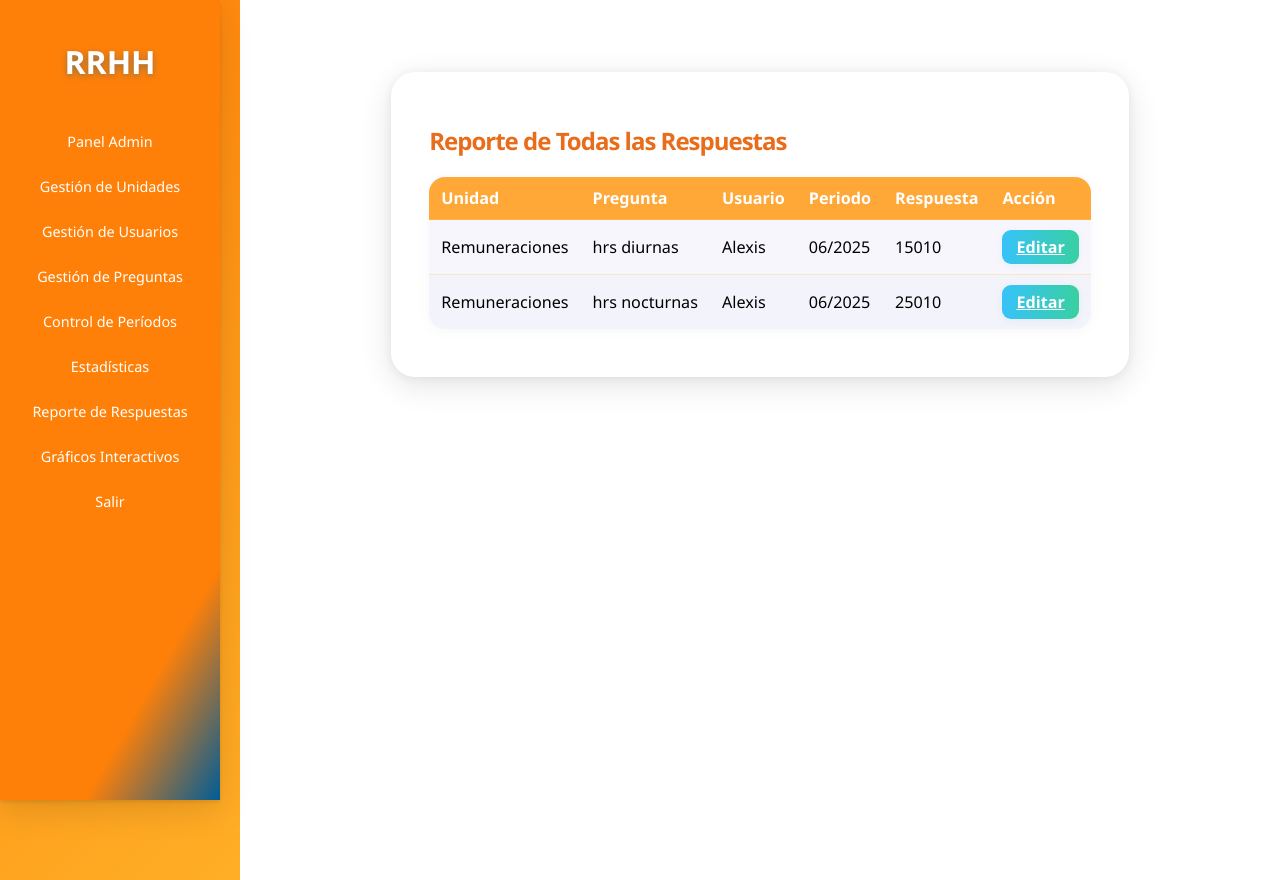
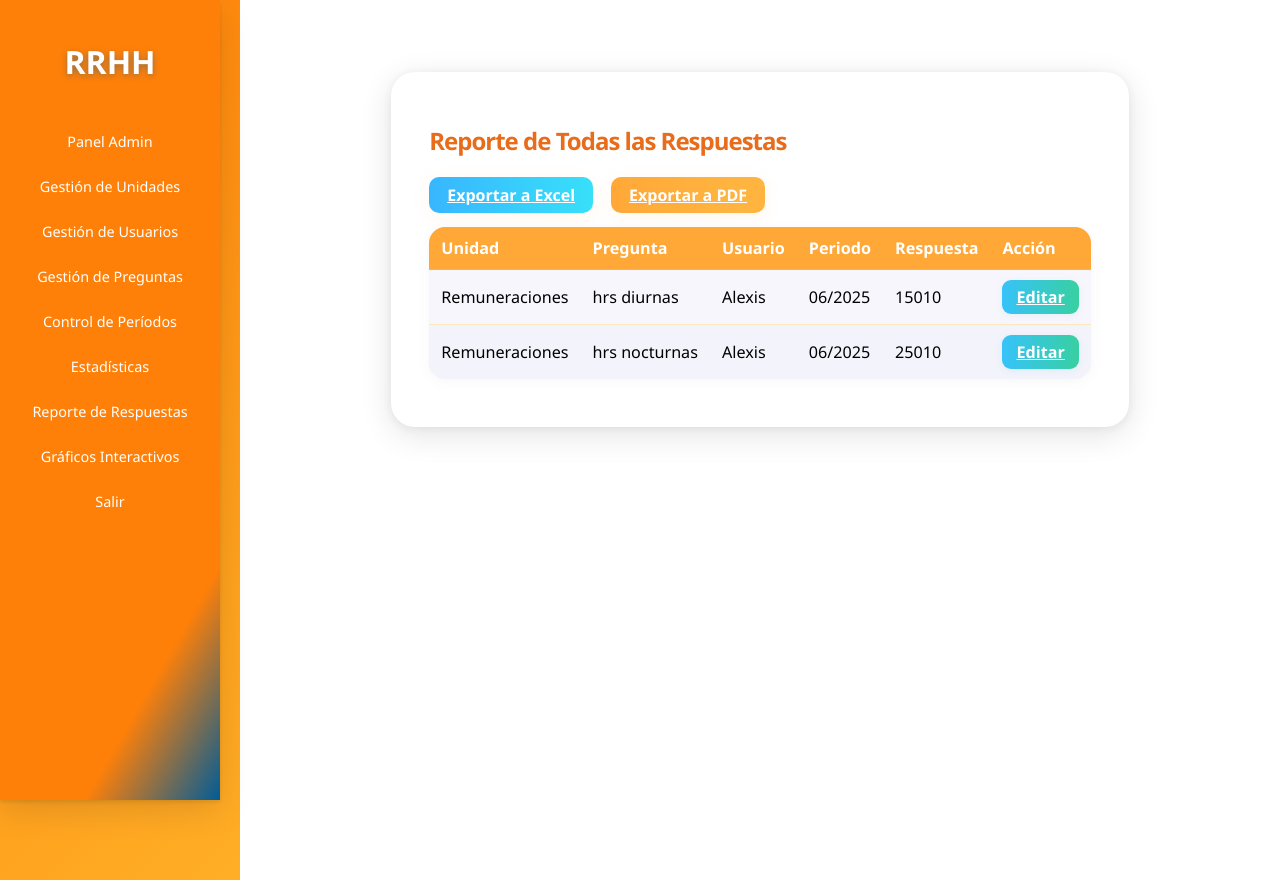
Before and after one commit to indicadores2025/RRHH.INDICADORES2.0, a Flask app: page /reporte_respuestas in a window 1280 px wide. Run offline with Flask 3, Linux system fonts and the light colour scheme; a user stored in the database is signed in; data comes from the database, SQL or seed files in the repository.

Commit message:
modificaciones de pagina

```diff
--- a/app.py
+++ b/app.py
@@ -895,6 +895,69 @@ def eliminar_respuesta(respuesta_id):
     db.session.commit()
     return redirect(url_for('reporte_respuestas'))
 
+import pandas as pd
+from flask import send_file
+from io import BytesIO
+from xhtml2pdf import pisa
+from flask import render_template, make_response
+
+@app.route('/reporte_respuestas/excel')
+@login_required
+def exportar_respuestas_excel():
+    if current_user.rol != 'admin':
+        return redirect(url_for('usuario_panel'))
+
+    respuestas = db.session.query(Respuesta, Unidad, Pregunta, Usuario, Periodo) \
+        .join(Unidad, Unidad.id == Respuesta.unidad_id) \
+        .join(Pregunta, Pregunta.id == Respuesta.pregunta_id) \
+        .join(Usuario, Usuario.id == Respuesta.usuario_id) \
+        .join(Periodo, Periodo.id == Respuesta.periodo_id) \
+        .order_by(Unidad.nombre, Pregunta.texto, Usuario.usuario, Periodo.anio, Periodo.mes) \
+        .all()
+
+    data = []
+    for r, unidad, pregunta, usuario, periodo in respuestas:
+        data.append([
+            unidad.nombre, pregunta.texto, usuario.usuario,
+            f"{periodo.mes:02d}/{periodo.anio}", r.valor
+        ])
+    df = pd.DataFrame(data, columns=['Unidad', 'Pregunta', 'Usuario', 'Periodo', 'Respuesta'])
+    output = BytesIO()
+    with pd.ExcelWriter(output, engine='openpyxl') as writer:
+        df.to_excel(writer, index=False, sheet_name='Respuestas')
+    output.seek(0)
+    return send_file(
+        output,
+        as_attachment=True,
+        download_name="reporte_respuestas.xlsx",
+        mimetype="application/vnd.openxmlformats-officedocument.spreadsheetml.sheet"
+    )
+
+
+@app.route('/reporte_respuestas/pdf')
+@login_required
+def exportar_respuestas_pdf():
+    if current_user.rol != 'admin':
+        return redirect(url_for('usuario_panel'))
+
+    respuestas = db.session.query(Respuesta, Unidad, Pregunta, Usuario, Periodo) \
+        .join(Unidad, Unidad.id == Respuesta.unidad_id) \
+        .join(Pregunta, Pregunta.id == Respuesta.pregunta_id) \
+        .join(Usuario, Usuario.id == Respuesta.usuario_id) \
+        .join(Periodo, Periodo.id == Respuesta.periodo_id) \
+        .order_by(Unidad.nombre, Pregunta.texto, Usuario.usuario, Periodo.anio, Periodo.mes) \
+        .all()
+
+    rendered = render_template("reporte_respuestas_pdf.html", respuestas=respuestas)
+    pdf = BytesIO()
+    pisa.CreatePDF(BytesIO(rendered.encode('utf-8')), dest=pdf)
+    pdf.seek(0)
+    return send_file(
+        pdf,
+        as_attachment=True,
+        download_name="reporte_respuestas.pdf",
+        mimetype="application/pdf"
+    )
 
 
 # ------------------- MAIN -------------------
--- a/templates/reporte_respuestas.html
+++ b/templates/reporte_respuestas.html
@@ -10,6 +10,12 @@
     background: #fff;
     box-shadow: 0 8px 32px 0 rgba(21, 21, 21, 0.11), 0 1.5px 8px 0 rgba(70,70,70,0.08);
     max-width: 1100px;
+}
+
+.exportar-row {
+    display: flex;
+    gap: 18px;
+    margin-bottom: 12px;
 }
 
 .tabla-reporte {
@@ -43,10 +49,32 @@
     box-shadow: 0 2px 8px 0 rgba(80,180,200,0.11);
 }
 .btn-editar:hover { filter: brightness(0.93); }
+.btn-pdf, .btn-excel {
+    background: linear-gradient(90deg, #ffa838 0%, #ffb440 80%);
+    color: #fff;
+    font-weight: bold;
+    border: none;
+    border-radius: 10px;
+    padding: 7px 18px;
+    box-shadow: 0 4px 18px 0 rgba(255,168,56,0.09);
+    cursor: pointer;
+}
+.btn-excel {
+    background: linear-gradient(90deg, #38b6ff 0%, #37e0f9 100%);
+}
+.btn-pdf:hover, .btn-excel:hover {
+    filter: brightness(0.96);
+}
 </style>
 
 <div class="card-reporte">
     <h2 style="font-size:1.5em; color:#e86c1a; font-weight:800; letter-spacing:-1px;">Reporte de Todas las Respuestas</h2>
+
+    <div class="exportar-row">
+        <a href="{{ url_for('descargar_excel') }}" class="btn-excel">Exportar a Excel</a>
+        <a href="{{ url_for('descargar_pdf') }}" class="btn-pdf" target="_blank">Exportar a PDF</a>
+    </div>
+
     <table class="tabla-reporte">
         <thead>
             <tr>
@@ -67,7 +95,6 @@
                 <td>{{ '%02d/%d' % (periodo.mes, periodo.anio) }}</td>
                 <td>{{ r.valor }}</td>
                 <td class="acciones">
-                    <!-- Botón Editar -->
                     <a href="{{ url_for('editar_respuesta', respuesta_id=r.id) }}" class="btn-editar">Editar</a>
                 </td>
             </tr>
```
Also changed, not shown: templates/reporte_respuestas_pdf.html (+4 -4 lines).
